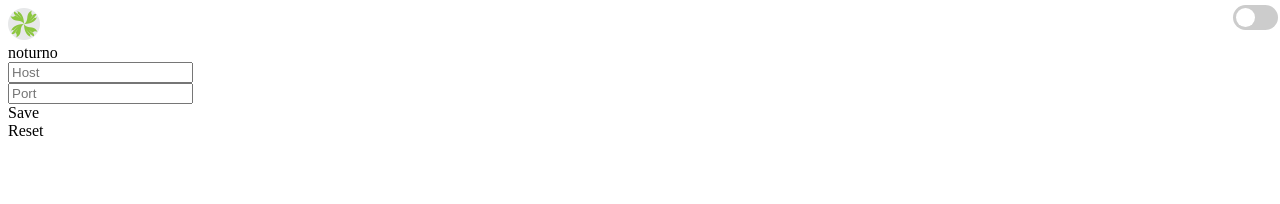
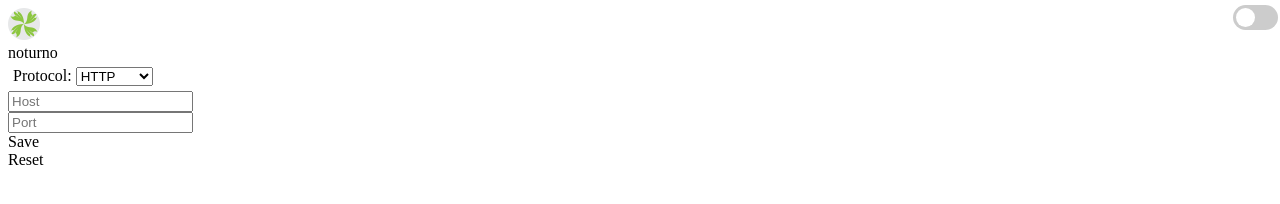
Before and after one commit to athos-ribeiro/noturno, a browser extension: page menu/menu.html in a window 1280 px wide. Drawn offline with Linux system fonts and the light colour scheme.

Commit message:
Add selection box to select protocols

```diff
--- a/menu/menu.css
+++ b/menu/menu.css
@@ -73,6 +73,13 @@ input:checked + .slider:before {
   right:2px;
 }
 
+.protocol-selection {
+  margin: 5px;
+  text-align: center;
+  display: inline-block;
+  vertical-align: middle;
+}
+
 body{
   overflow-x: hidden;
 }
--- a/menu/menu.html
+++ b/menu/menu.html
@@ -18,6 +18,16 @@
       </label>
     </div>
 
+    <div class="panel-section protocol-selection">
+      <label for="protocol">Protocol:</label>
+      <select class="selection-box" name="protocol">
+        <option value="http">HTTP</option>
+        <option value="https">HTTPS</option>
+        <option value="ssh">SSH</option>
+        <option value="socket">SOCKET</option>
+      </select>
+    </div>
+
     <div class="panel-section">
       <input class="panel-formElements-item" type="text" id="host" placeholder="Host">
     </div>
@@ -26,8 +36,8 @@
     </div>
 
     <div class="panel-section panel-section-footer">
-       <div id="apply" class="panel-section-footer-button default">Save</div>
-       <div id="reset" class="panel-section-footer-button">Reset</div>
+      <div id="apply" class="panel-section-footer-button default">Save</div>
+      <div id="reset" class="panel-section-footer-button">Reset</div>
     </div>
 
   </div>
```
Also changed, not shown: 1 other file.
